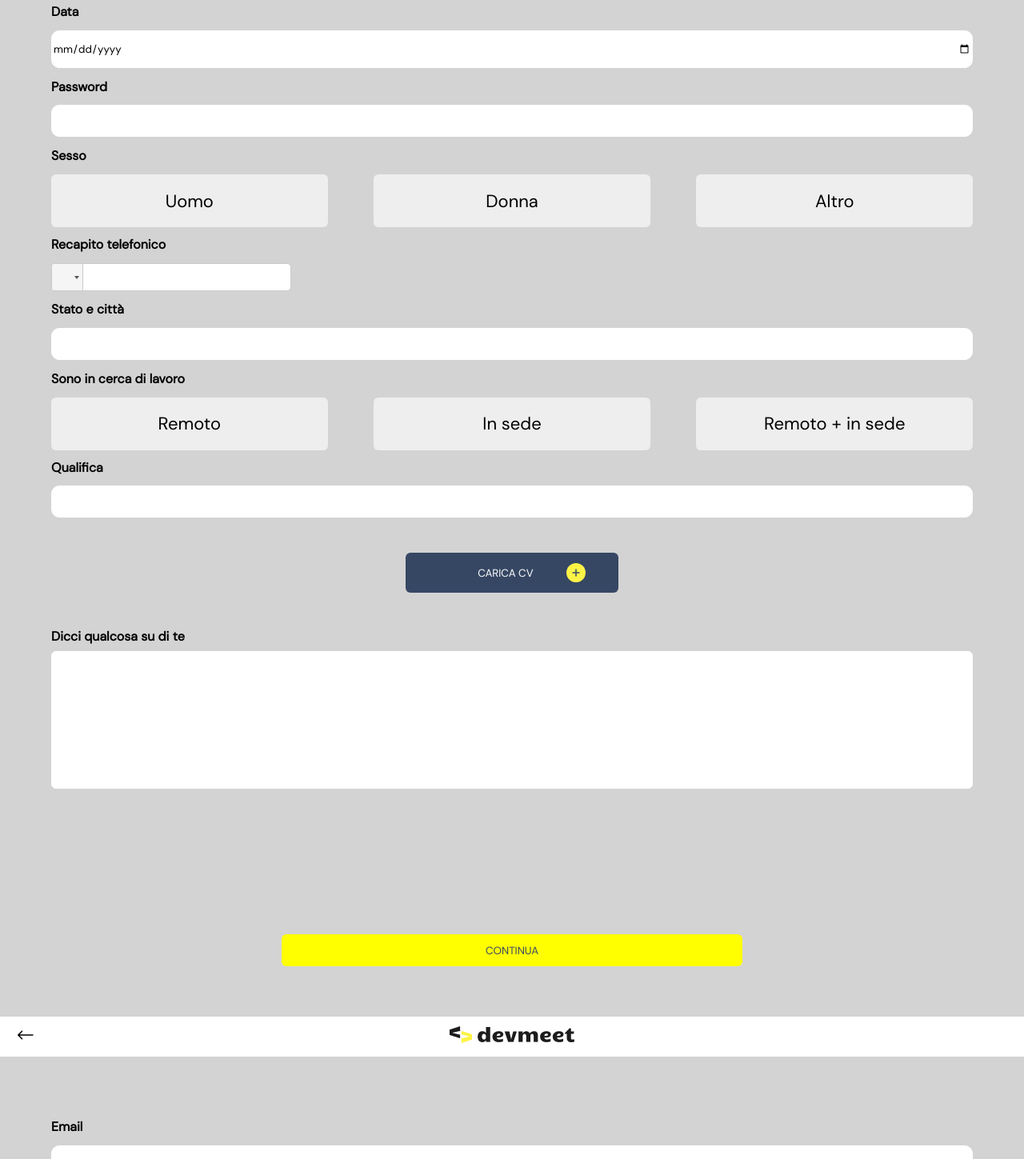
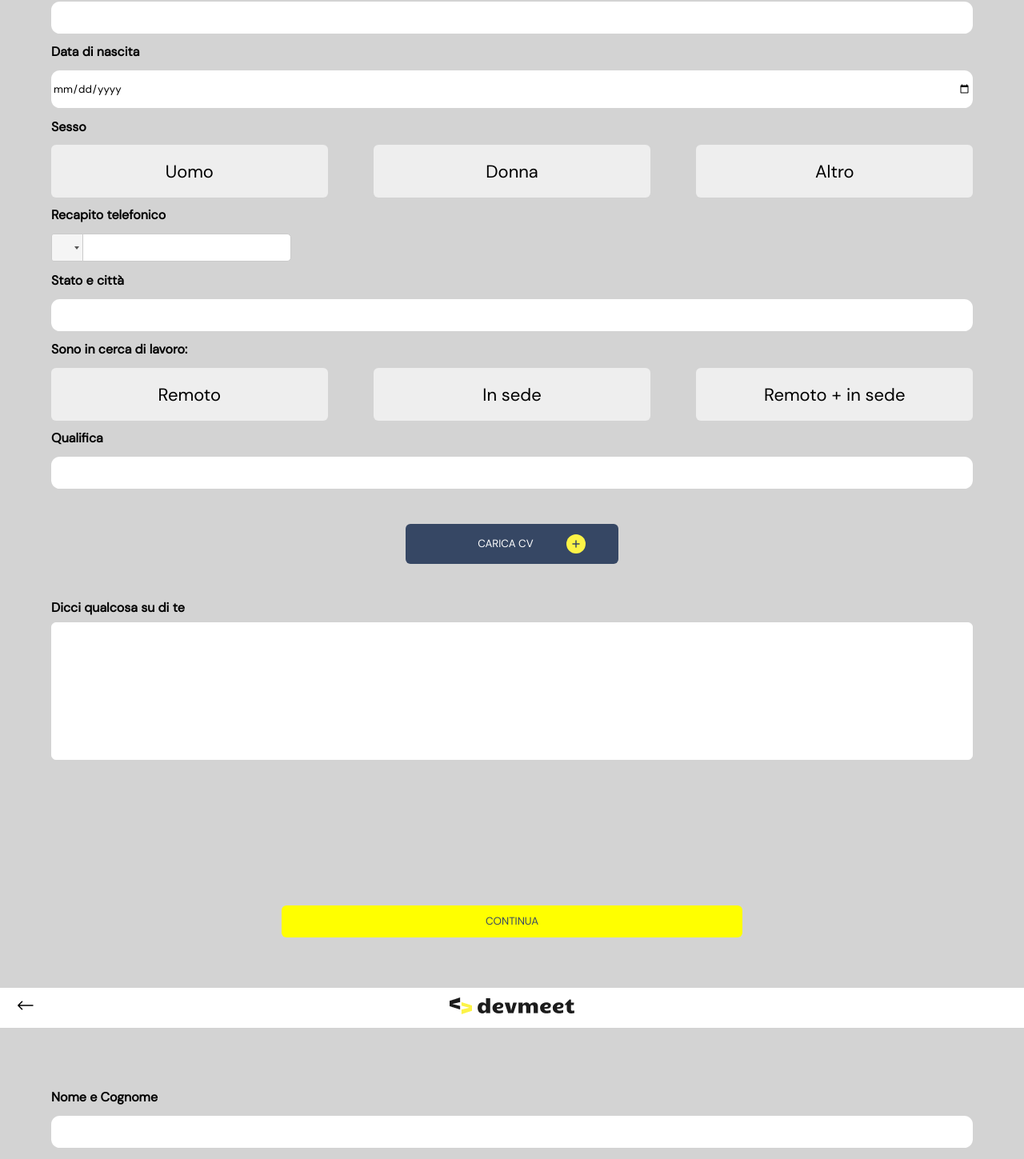
Before and after one commit to Emiliano-S/devmeet, a React (Create React App) app: page / in a window 1280 px wide. Shown: the part 2493-3942 px from the top of the page at 80% size. Built offline with nearby package versions, Linux system fonts and the light colour scheme; the HTML template or start-up script is replaced by a standard one.

Commit message:
Add feature to Form, has got user and company properties to handle two different kind of form

```diff
--- a/src/App.js
+++ b/src/App.js
@@ -17,7 +17,8 @@ function App() {
         <SignUp />
         <NavBar options back={'#'}/>
         <CardContainer data={dbCard}/>
-        <Form/>
+        <Form user/>
+        <Form company/>
         <Login />
         <Login registration />
     </div>
--- a/src/components/Form.js
+++ b/src/components/Form.js
@@ -6,14 +6,13 @@ import Button from "./Button";
 import 'react-phone-input-2/lib/style.css'
 import FormRow from "./FormRow";
 import UploadButton from "./UploadButton";
+import { NavBar } from "./NavBar";
 
-export default function Form() {
+export default function Form({user, company}) {
 
-    const handleChange =(event) => {
-        console.log(event.target.value)
-    }
     return (
         <>
+        <NavBar back/>
             <div className="form-container" >
                 <form id="user-info">
                 <FormRow
@@ -22,25 +21,25 @@ export default function Form() {
                     name ={'Nome'}
                     />
 
-                    <FormRow
+                    {user && <FormRow
                     data
-                    text ={'Data'}
+                    text ={'Data di nascita'}
                     name ={'Data'}
                     />
-                    <FormRow
-                    password
-                    text ={'Password'}
-                    name={'Password'}
-                    />
+}
+                    { company && <FormRow
+                    textType
+                    text = {'Nome Azienda'}
+                    name = {'Nome_Compagnia'} />}
 
-                    <div className='form-title-style'>Sesso</div>
+                    { user && <div><div className='form-title-style'>Sesso</div>
                     <div className="option-container">
 
                         <Button selectButton name={'gender'} bgColor={'white'} wd={100} hg={'3em'} text={'Uomo'} />
                         <Button selectButton name={'gender'} bgColor={'white'} wd={100} hg={'3em'} text={'Donna'} />
                         <Button selectButton name={'gender'} bgColor={'white'} wd={100} hg={'3em'} text={'Altro'} />
 
-                    </div>
+                    </div></div>}
 
                     <FormRow
                     number
@@ -56,7 +55,8 @@ export default function Form() {
 
 
 
-                    <div className='form-title-style'>Sono in cerca di lavoro</div>
+                    {user && <div className='form-title-style'>Sono in cerca di lavoro:</div>}
+                    {company && <div className='form-title-style'>Sono in cerca da:</div>}
                     <div className="option-container">
                         <Button selectButton
                             name={'work'}
@@ -77,7 +77,7 @@ export default function Form() {
                             hg={'3em'}
                             text={'Remoto + in sede'} />
                     </div>
-                        <FormRow
+                        {user && <div><FormRow
                         textType
                         text = {"Qualifica"}
                         name = {"Qualifica"} />
@@ -86,10 +86,11 @@ export default function Form() {
                         bgColor= {'#364764'}
                         text= {'CARICA CV'}
                         textColor = {'white'}
-                        textClicked ={'ELIMINA CV'} />
+                        textClicked ={'ELIMINA CV'} /></div>}
 
                         <div style={{width: '100%', display:'flex', flexDirection:'column', paddingTop:'44px', gap:'8px'}}>
-                            <label for="textArea" style={{display:'block', fontWeight:'bold'}}>Dicci qualcosa su di te</label>
+                            {user && <label for="textArea" style={{display:'block', fontWeight:'bold'}}>Dicci qualcosa su di te</label>}
+                            {company && <label for="textArea" style={{display:'block', fontWeight:'bold'}}>Descrivi la tua azienda</label>}
 
                             <textarea name="textArea" id="textArea" rows='10'style={{resize:'none', borderRadius:'6px', borderColor:'white',}}></textarea>
                         </div>
```
Also changed, not shown: src/components/CompanyForm.js (added, +7 -0 lines), src/components/UserForm.js (added, +7 -0 lines).
